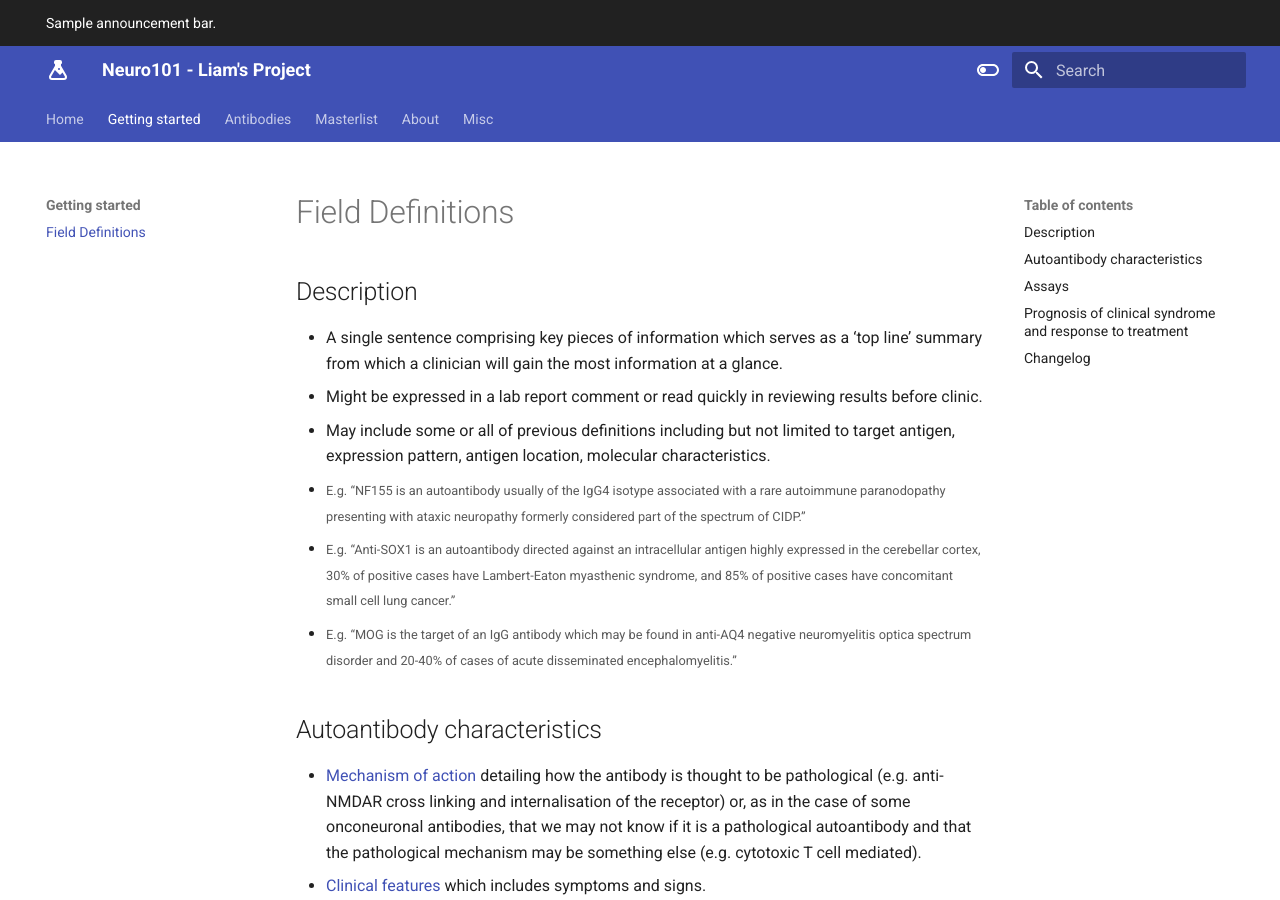
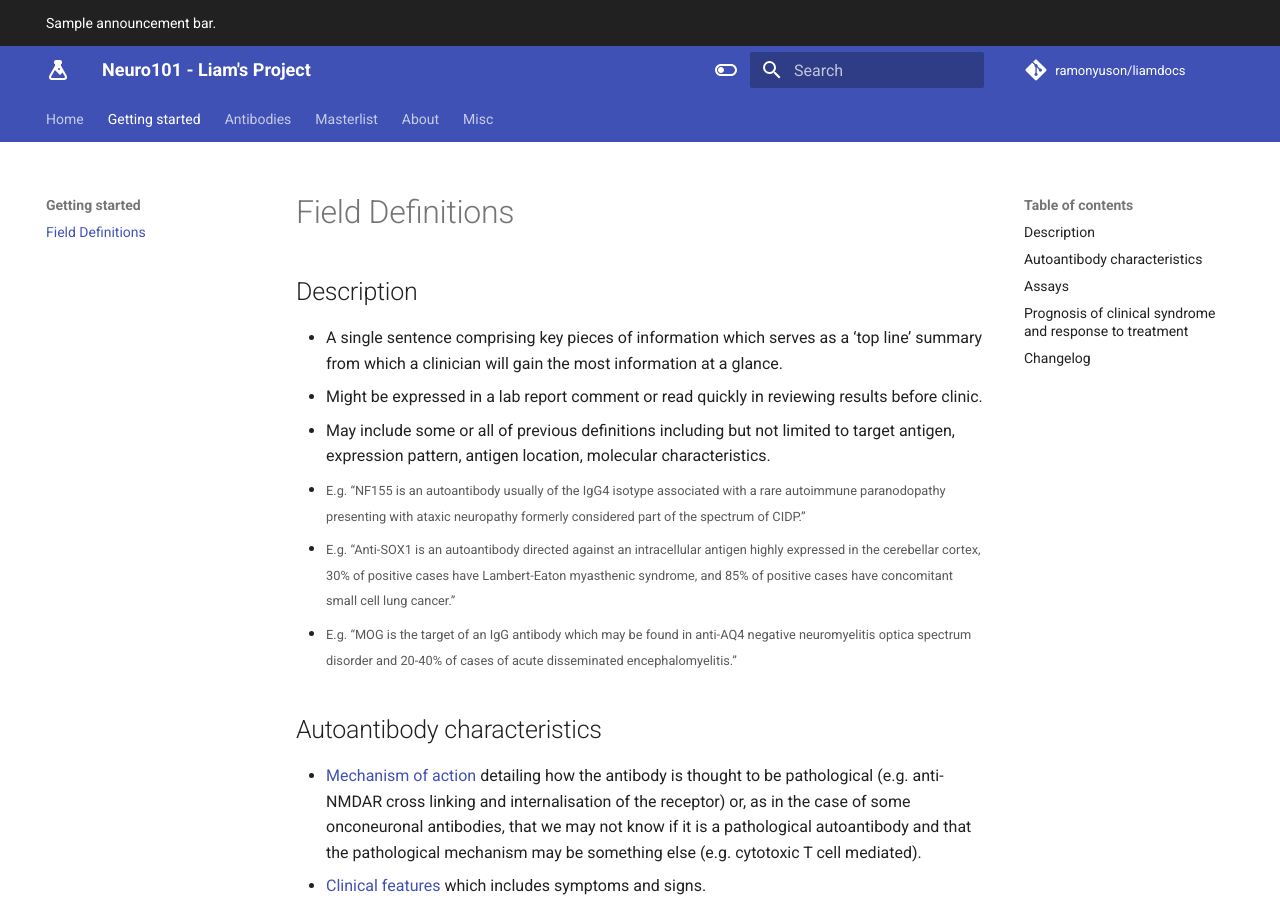
Before and after one commit to monchee/liamsproject, an MkDocs documentation site: the page built from docs/field-definitions.md, in a window 1280 px wide and 900 px high. Built offline with MkDocs 1.6.1 and Material for MkDocs 9.7.7, drawn with Linux system fonts in a browser that asks for light colours; comment, search, counter and statistics services are not loaded.

Commit message:
Update repo URL

```diff
--- a/mkdocs.yml
+++ b/mkdocs.yml
@@ -6,8 +6,8 @@ site_description: >-
   Neuroimmune Serology Resource Centre
 
 # Repository
-# repo_name: squidfunk/mkdocs-material
-# repo_url: https://github.com/squidfunk/mkdocs-material
+repo_name: ramonyuson/liamdocs
+repo_url: https://github.com/ramonyuson/liamdocs/
 # edit_uri: ""
 
 # Copyright
```
